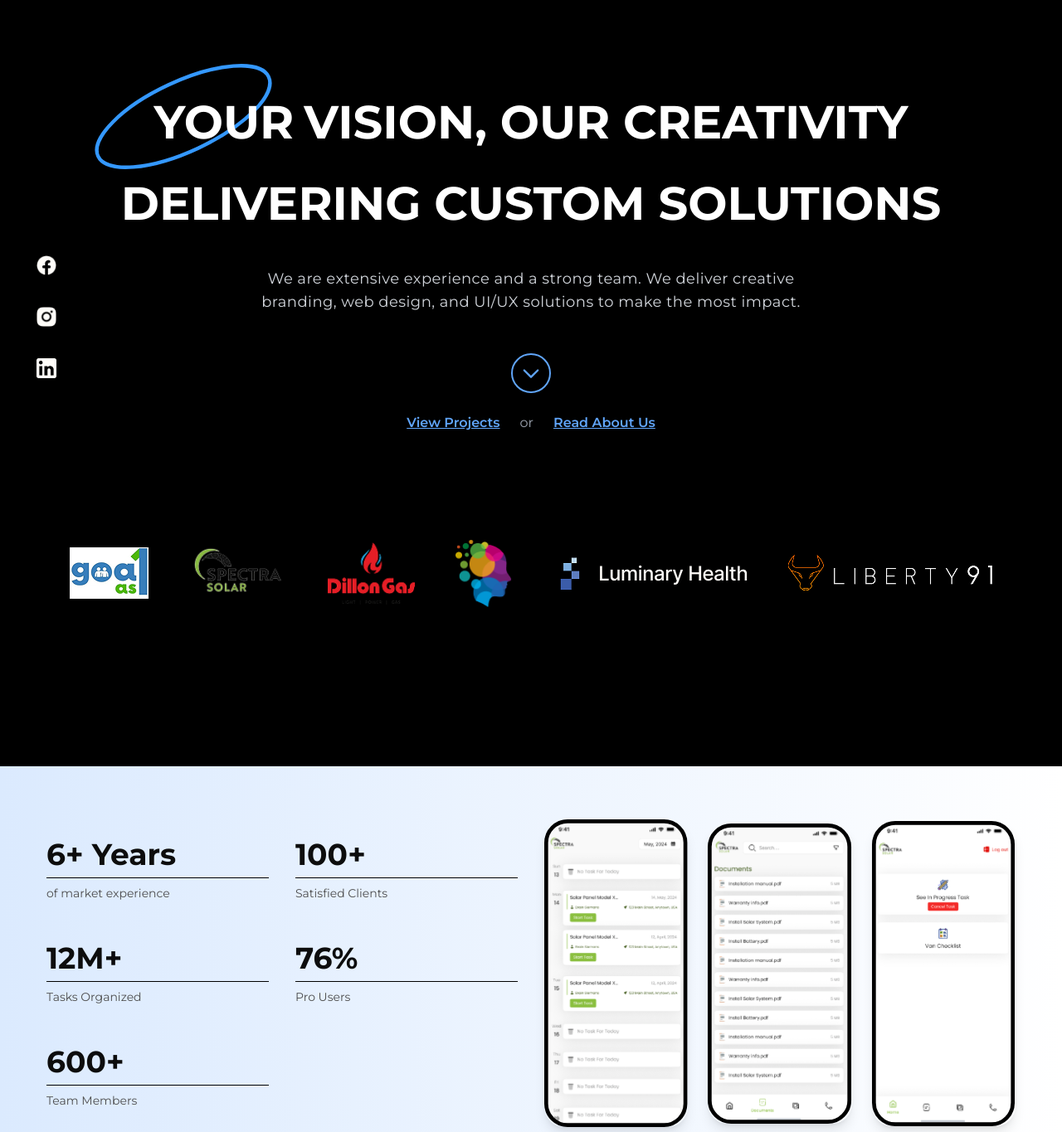
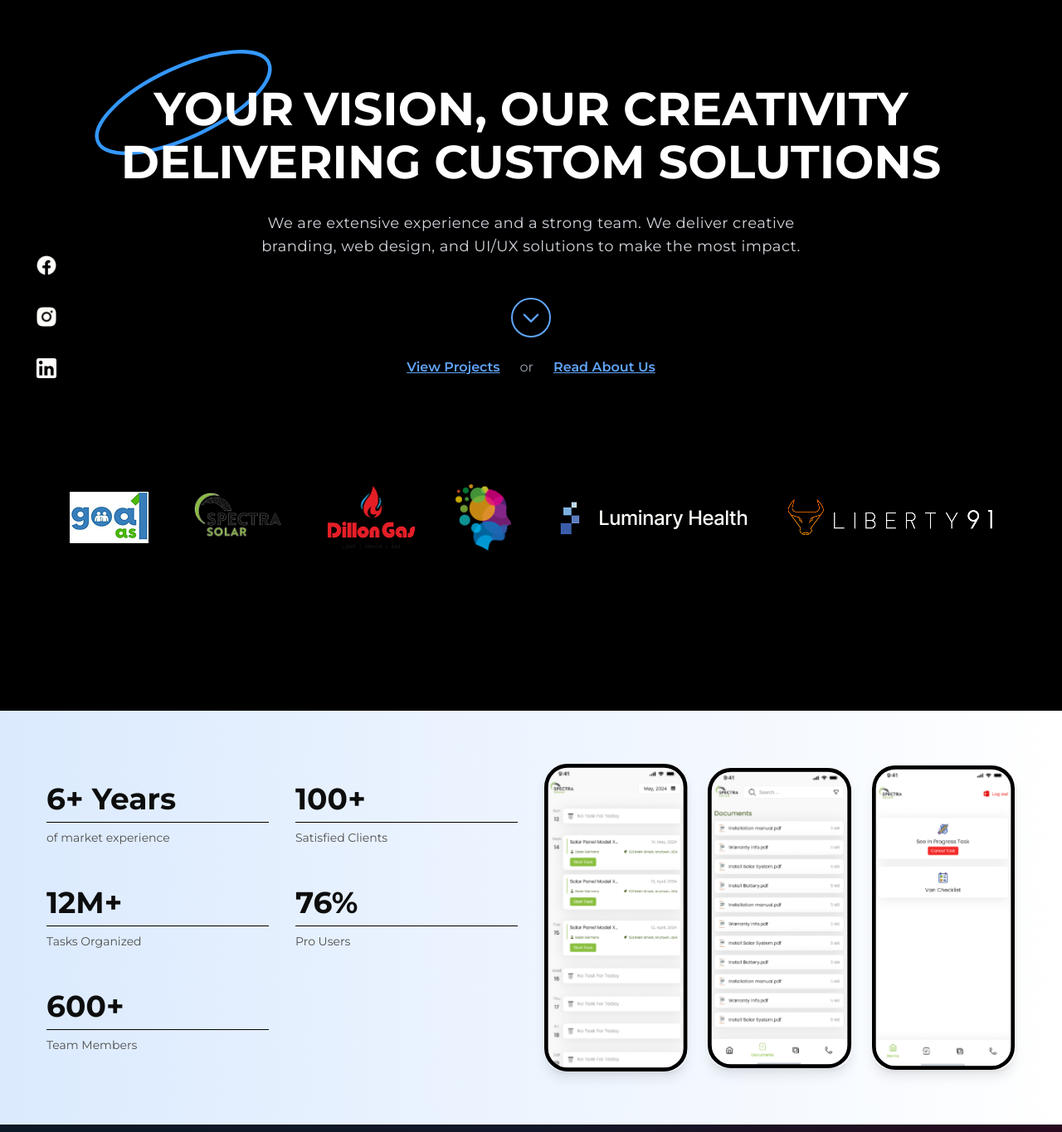
Before and after one commit to FrasIrfan/landing-page, a Next.js app: page / in a window 1280 px wide. Shown: the part 185-1550 px from the top of the page at 83% size. Built offline with nearby package versions, Linux system fonts and the light colour scheme.

Commit message:
animation added on hero section with react counter

```diff
--- a/package.json
+++ b/package.json
@@ -14,6 +14,7 @@
     "lucide-react": "^0.488.0",
     "next": "^15.3.1",
     "react": "^19.1.0",
+    "react-countup": "^6.5.3",
     "react-dom": "^19.1.0",
     "tailwindcss-animate": "^1.0.7"
   },
--- a/src/app/globals.css
+++ b/src/app/globals.css
@@ -150,3 +150,7 @@ body {
 .services-card:hover {
   transform: translateY(-5px);
 }
+
+html {
+  scroll-behavior: smooth;
+}
--- a/src/components/LandingPage/ClientStoriesCarousel.jsx
+++ b/src/components/LandingPage/ClientStoriesCarousel.jsx
@@ -97,7 +97,7 @@ const ClientStoriesCarousel = () => {
   };
 
   return (
-    <div className="relative w-full overflow-hidden bg-gradient-to-r from-[#0b1825] via-[#121829] to-[#280a1e] font-['Montserrat']">
+    <div className="relative  w-full overflow-hidden bg-gradient-to-r from-[#0b1825] via-[#121829] to-[#280a1e] font-['Montserrat']">
       {/* Background Logo */}
       <div className="absolute top-20 -right-20 opacity-50 pointer-events-none select-none z-0">
         <Image
@@ -126,10 +126,10 @@ const ClientStoriesCarousel = () => {
         </div>
 
         {/* Carousel */}
-        <div className="overflow-hidden">
+        <div className="overflow-hidden ">
           <div
             ref={carouselRef}
-            className="flex transition-transform duration-500 ease-in-out px-4 gap-8"
+            className="flex px-4 gap-8"
             style={{
               transform: `translateX(-${
                 (currentSlide * 100) / clientReviews.length
@@ -142,7 +142,7 @@ const ClientStoriesCarousel = () => {
             {clientReviews.map((review) => (
               <div
                 key={review.id}
-                className="flex-none  bg-opacity-30 backdrop-blur-sm w-full sm:w-[calc(50%-1rem)] lg:w-[calc(33.333%-1rem)] mx-0 p-8 bg-black rounded-xl transition duration-300 ease-in-out hover:shadow-lg shadow-white/10 flex flex-col min-h-[320px]"
+                className="flex-none hover:scale-105 ease-in-out bg-opacity-30 backdrop-blur-sm w-full sm:w-[calc(50%-1rem)] lg:w-[calc(33.333%-1rem)] mx-0 p-8 bg-black rounded-xl transition duration-300 hover:shadow-lg shadow-white/10 flex flex-col min-h-[320px]"
               >
                 <div className="mb-4">
                   <Image
--- a/src/components/LandingPage/CompanyAnalytics.jsx
+++ b/src/components/LandingPage/CompanyAnalytics.jsx
@@ -1,4 +1,6 @@
+"use client"
 import React from "react";
+import CountUp from "react-countup";
 import analyticsmob_one from "../../../public/assets/logos/analytics_mob1.svg";
 import analyticsmob_two from "../../../public/assets/logos/analytics_mob2.svg";
 import analyticsmob_three from "../../../public/assets/logos/analytics_mob3.svg";
@@ -16,7 +18,7 @@ const CompanyAnalytics = () => {
                 {/* Years of Experience */}
                 <div className="space-y-2">
                   <h3 className="text-3xl md:text-4xl text-[#0D0D0D] font-bold">
-                    6+ Years
+                    <CountUp end={6} duration={5} suffix="+ Years" />
                   </h3>
                   <p className="text-sm text-[#4E4E4E] border-t border-black pt-2">
                     of market experience
@@ -26,7 +28,7 @@ const CompanyAnalytics = () => {
                 {/* Satisfied Clients */}
                 <div className="space-y-2">
                   <h3 className="text-3xl md:text-4xl text-[#0D0D0D] font-bold">
-                    100+
+                    <CountUp end={100} duration={5} suffix="+" />
                   </h3>
                   <p className="text-sm text-[#4E4E4E] border-t border-black pt-2">
                     Satisfied Clients
@@ -38,7 +40,7 @@ const CompanyAnalytics = () => {
                 {/* Tasks Organized */}
                 <div className="space-y-2">
                   <h3 className="text-3xl md:text-4xl text-[#0D0D0D] font-bold">
-                    12M+
+                    <CountUp end={12} duration={5} suffix="M+" />
                   </h3>
                   <p className="text-sm text-[#4E4E4E] border-t border-black pt-2">
                     Tasks Organized
@@ -48,7 +50,7 @@ const CompanyAnalytics = () => {
                 {/* Pro Users */}
                 <div className="space-y-2">
                   <h3 className="text-3xl md:text-4xl text-[#0D0D0D] font-bold">
-                    76%
+                    <CountUp end={76} duration={5} suffix="%" />
                   </h3>
                   <p className="text-sm text-[#4E4E4E] border-t border-black pt-2">
                     Pro Users
@@ -60,7 +62,7 @@ const CompanyAnalytics = () => {
                 {/* Team Members */}
                 <div className="space-y-2">
                   <h3 className="text-3xl md:text-4xl text-[#0D0D0D] font-bold">
-                    600+
+                    <CountUp end={600} duration={5} suffix="+" />
                   </h3>
                   <p className="text-sm text-[#4E4E4E] border-t border-black pt-2">
                     Team Members
@@ -71,8 +73,6 @@ const CompanyAnalytics = () => {
 
             {/* App Screenshots Column */}
             <div className="flex justify-center items-center gap-6">
-              {/* Left Phone */}
-              <div className="">
               <Image
                 src={analyticsmob_one}
                 alt="App screenshot 1"
@@ -80,10 +80,6 @@ const CompanyAnalytics = () => {
                 height={450}
                 className="rounded-3xl shadow-lg"
               />
-              </div>
-
-              {/* Middle Phone */}
-              <div className="">
               <Image
                 src={analyticsmob_two}
                 alt="App screenshot 2"
@@ -91,10 +87,6 @@ const CompanyAnalytics = () => {
                 height={450}
                 className="rounded-3xl shadow-lg"
               />
-              </div>
-
-              {/* Right Phone */}
-              <div className="">
               <Image
                 src={analyticsmob_three}
                 alt="App screenshot 3"
@@ -105,7 +97,6 @@ const CompanyAnalytics = () => {
             </div>
           </div>
         </div>
-        </div>
       </section>
     </>
   );
--- a/src/components/LandingPage/Hero.jsx
+++ b/src/components/LandingPage/Hero.jsx
@@ -4,25 +4,40 @@ import React from "react";
 import Link from "next/link";
 import TrustedPartners from "./TrustedPartners";
 import SocialVerticalBar from "./SocialVerticalBar";
+import { motion } from "framer-motion";
+
+const fadeInUp = {
+  initial: { opacity: 0, y: 30 },
+  animate: { opacity: 1, y: 0 },
+};
 
 const Hero = () => {
   const scrollToBottom = () => {
     window.scrollTo({
       top: window.innerHeight,
-      behavior: 'smooth'
+      behavior: "smooth",
     });
   };
 
   return (
     <section className="relative flex flex-col items-center justify-center bg-black text-white font-montserrat overflow-hidden py-20 sm:py-32 md:py-48">
       <SocialVerticalBar />
+
       <div className="container mx-auto px-4 z-20 relative text-center flex flex-col items-center">
-        <h1 className="uppercase text-center font-montserrat font-black text-3xl sm:text-5xl md:text-[56px] leading-tight sm:leading-[140%] md:leading-[160%] tracking-[0px] align-middle" style={{ fontWeight: 1000 }}>
+        {/* Heading */}
+        <motion.h1
+          className="uppercase font-black text-3xl sm:text-5xl md:text-[56px] leading-tight tracking-[0px] text-center"
+          style={{ fontWeight: 1000 }}
+          variants={fadeInUp}
+          initial="initial"
+          animate="animate"
+          transition={{ duration: 0.8 }}
+        >
           <div className="flex flex-col items-center gap-2">
             <div className="relative">
               <span className="relative z-20">
                 <span className="relative inline-block">
-                  {/* Blue ellipse SVG - positioned around YOUR */}
+                  {/* Blue ellipse SVG */}
                   <svg
                     width="240"
                     height="105"
@@ -31,9 +46,9 @@ const Hero = () => {
                     xmlns="http://www.w3.org/2000/svg"
                     className="absolute left-0 top-1/2 -translate-y-[85%] z-10"
                     style={{
-                      transform: 'rotate(-25deg) scale(1.08)',
-                      marginLeft: '-85px',   // moved more left
-                      marginTop: '-60px'     // moved more down
+                      transform: "rotate(-25deg) scale(1.08)",
+                      marginLeft: "-85px",
+                      marginTop: "-60px",
                     }}
                   >
                     <ellipse
@@ -55,14 +70,29 @@ const Hero = () => {
               <span className="relative z-20">DELIVERING CUSTOM SOLUTIONS</span>
             </div>
           </div>
-        </h1>
+        </motion.h1>
 
-        <p className="text-gray-300 text-sm sm:text-base md:text-lg mt-4 sm:mt-8 mb-6 sm:mb-10 max-w-xl sm:max-w-2xl mx-auto font-normal tracking-wide text-center">
-          We are extensive experience and a strong team.&nbsp;We deliver creative branding, web design, and UI/UX solutions to make the most impact.
-        </p>
+        {/* Description */}
+        <motion.p
+          className="text-gray-300 text-sm sm:text-base md:text-lg mt-4 sm:mt-8 mb-6 sm:mb-10 max-w-xl sm:max-w-2xl mx-auto font-normal tracking-wide text-center"
+          variants={fadeInUp}
+          initial="initial"
+          animate="animate"
+          transition={{ delay: 0.2, duration: 0.8 }}
+        >
+          We are extensive experience and a strong team.&nbsp;We deliver
+          creative branding, web design, and UI/UX solutions to make the most
+          impact.
+        </motion.p>
 
-        {/* Downward arrow */}
-        <div className="mt-2 mb-6 flex flex-col items-center">
+        {/* Downward Arrow */}
+        <motion.div
+          className="mt-2 mb-6 flex flex-col items-center"
+          variants={fadeInUp}
+          initial="initial"
+          animate="animate"
+          transition={{ delay: 0.4, duration: 0.8 }}
+        >
           <button
             className="w-12 h-12 bg-transparent rounded-full flex items-center justify-center border-2 border-blue-400 hover:bg-blue-400/10 transition"
             onClick={scrollToBottom}
@@ -83,14 +113,30 @@ const Hero = () => {
               />
             </svg>
           </button>
-        </div>
+        </motion.div>
 
         {/* Links */}
-        <div className="flex flex-row gap-6 justify-center mb-12">
-          <Link href="#projects" className="text-blue-400 underline font-semibold hover:text-blue-300 transition">View Projects</Link>
+        <motion.div
+          className="flex flex-row gap-6 justify-center mb-12"
+          variants={fadeInUp}
+          initial="initial"
+          animate="animate"
+          transition={{ delay: 0.6, duration: 0.8 }}
+        >
+          <Link
+            href="#projects"
+            className="text-blue-400 underline font-semibold hover:text-blue-300 transition"
+          >
+            View Projects
+          </Link>
           <span className="text-gray-400">or</span>
-          <Link href="#about" className="text-blue-400 underline font-semibold hover:text-blue-300 transition">Read About Us</Link>
-        </div>
+          <Link
+            href="#about"
+            className="text-blue-400 underline font-semibold hover:text-blue-300 transition"
+          >
+            Read About Us
+          </Link>
+        </motion.div>
       </div>
 
       {/* Trusted Partners Section */}
--- a/src/components/LandingPage/ServiceCard.jsx
+++ b/src/components/LandingPage/ServiceCard.jsx
@@ -6,7 +6,7 @@ const ServiceCard = ({ service }) => {
   return (
     <>
       <div
-        className="bg-black bg-opacity-30 backdrop-blur-sm rounded-lg p-6
+        className="bg-black hover:scale-105 ease-in-out bg-opacity-30 backdrop-blur-sm rounded-lg p-6
                 border border-gray-800 hover:border-blue-400 transition-all
                 duration-300 shadow-[0_0_15px_rgba(255,255,255,0.15)]"
       >
```
Also changed, not shown: 1 other file (tests, documents, lock files or other folders). Lines whose indentation alone changed are shown as unchanged.
